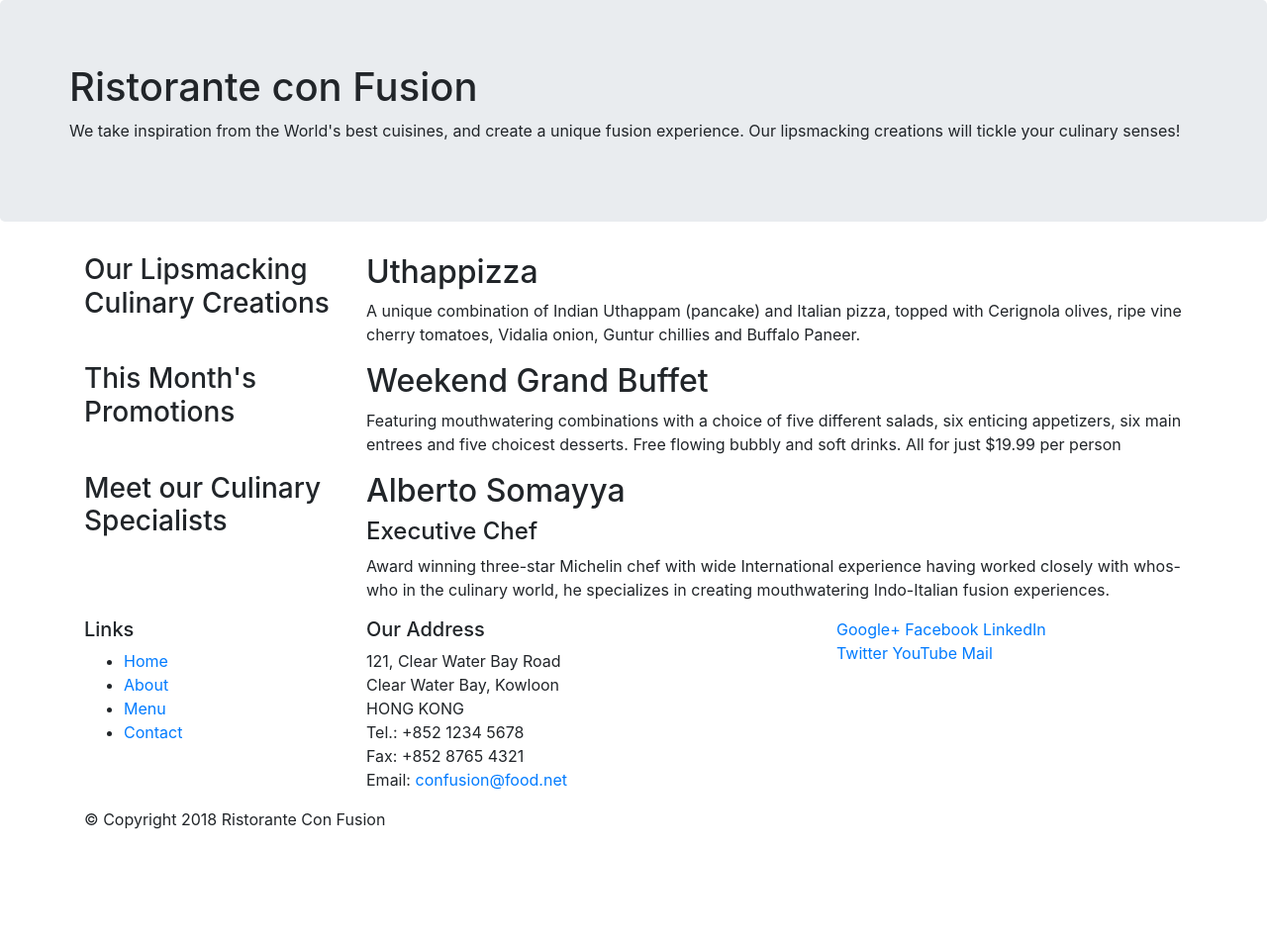
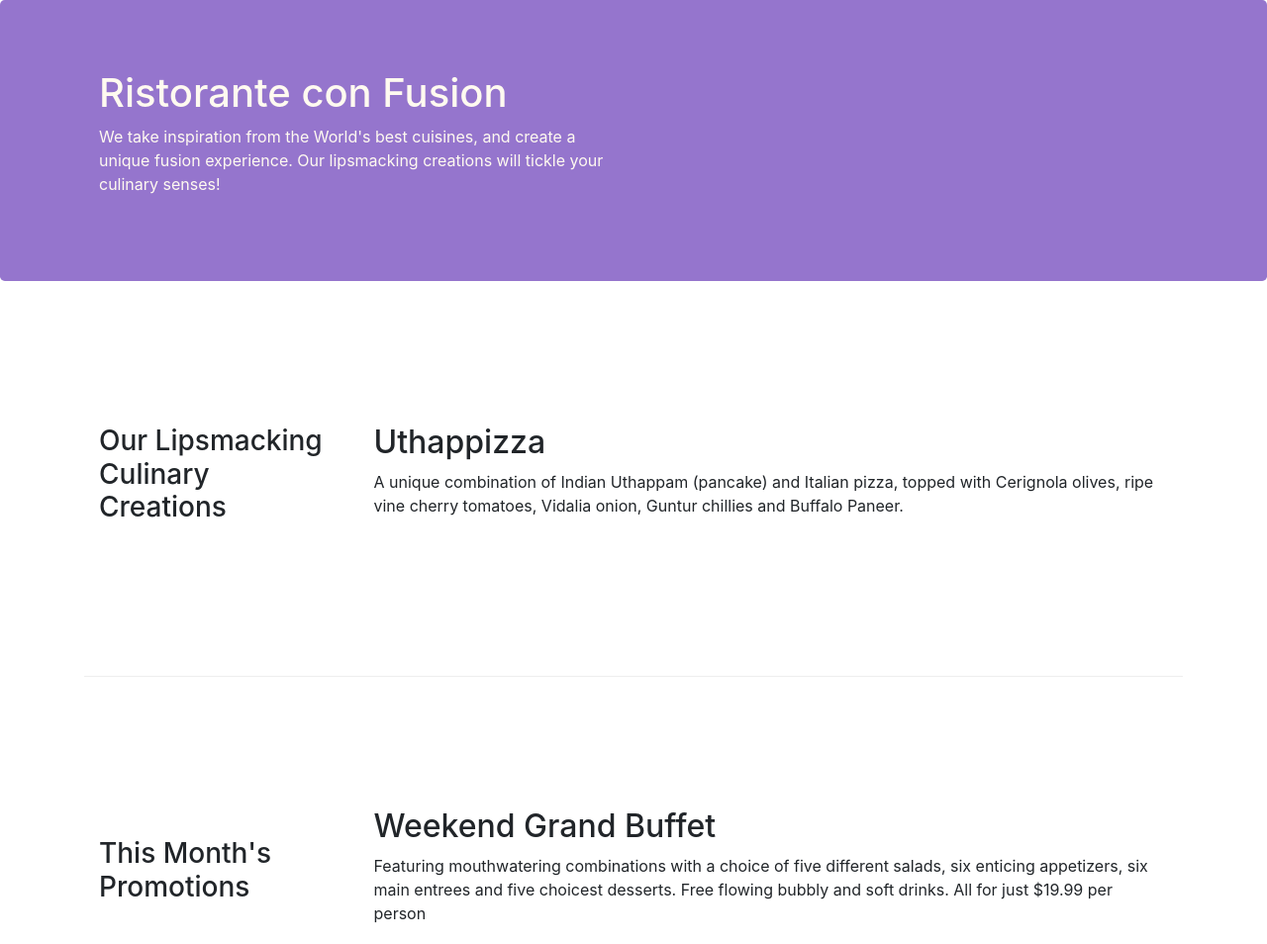
Before and after one commit to anurag4998/Bootstrap, a website: page index.html in a window 1280 px wide. Shown: the top 954 px of the page at 99% size. Before the commit the page ends 856 px from the top, so only its background shows below. Drawn offline with nearby package versions, Linux system fonts and the light colour scheme.

Commit message:
assignment1

```diff
--- /dev/null
+++ b/css/styles.css
@@ -0,0 +1,29 @@
+.row-header{
+    margin:0px auto;
+    padding:0px;
+}
+
+.row-content {
+    margin:0px auto;
+    padding: 50px 0px 50px 0px;
+    border-bottom: 1px ridge;
+    min-height:400px;
+}
+
+.footer{
+    background-color: #D1C4E9;
+    margin:0px auto;
+    padding: 20px 0px 20px 0px;
+}
+.jumbotron {
+    padding:70px 30px 70px 30px;
+    margin:0px auto;
+    background: #9575CD ;
+    color:floralwhite;
+}
+
+address{
+    font-size:80%;
+    margin:0px;
+    color:#0f0f0f;
+}
--- a/index.html
+++ b/index.html
@@ -7,14 +7,15 @@
     <meta http-equiv="x-ua-compatible" content="ie=edge">
     <title>Ristorante Con Fusion</title>
     <link rel="stylesheet" href="node_modules/bootstrap/dist/css/bootstrap.min.css">
+    <link href="css/styles.css" rel="stylesheet">
 </head>
 
 <body>
 
     <header class="jumbotron">
         <div class="container">
-            <div class="row">
-                <div>
+            <div class="row row-header">
+                <div class="col-12 col-sm-6 col-md-6">
                     <h1>Ristorante con Fusion</h1>
                     <p>We take inspiration from the World's best cuisines, and create a unique fusion experience. Our lipsmacking creations will tickle your culinary senses!</p>
                 </div>
@@ -25,45 +26,45 @@
     </header>
 
     <div class="container">
-        <div class="row">
+        <div class="row row-content align-items-center">
             <div class="col-12 col-sm-4 col-md-3">
                 <h3>Our Lipsmacking Culinary Creations</h3>
             </div>
             <div class="col col-sm col-md">
                 <h2>Uthappizza</h2>
-                <p>A unique combination of Indian Uthappam (pancake) and Italian pizza, topped with Cerignola olives, ripe vine cherry tomatoes, Vidalia onion, Guntur chillies and Buffalo Paneer.</p>
+                <p class="d-none d-sm-block">A unique combination of Indian Uthappam (pancake) and Italian pizza, topped with Cerignola olives, ripe vine cherry tomatoes, Vidalia onion, Guntur chillies and Buffalo Paneer.</p>
             </div>
         </div>
 
 
-        <div class="row">
+        <div class="row row-content align-items-center">
             <div class="col-12 col-sm-4 col-md-3">
                 <h3>This Month's Promotions</h3>
             </div>
             <div class="col col-sm col-md">
                 <h2>Weekend Grand Buffet</h2>
-                <p>Featuring mouthwatering combinations with a choice of five different salads, six enticing appetizers, six main entrees and five choicest desserts. Free flowing bubbly and soft drinks. All for just $19.99 per person </p>
+                <p class="d-none d-sm-block">Featuring mouthwatering combinations with a choice of five different salads, six enticing appetizers, six main entrees and five choicest desserts. Free flowing bubbly and soft drinks. All for just $19.99 per person </p>
             </div>
         </div>
 
-        <div class="row">
+        <div class="row row-content align-items-center">
             <div class="col-12 col-sm-4 col-md-3">
                 <h3>Meet our Culinary Specialists</h3>
             </div>
             <div class="col col-sm col-md">
                 <h2>Alberto Somayya</h2>
                 <h4>Executive Chef</h4>
-                <p>Award winning three-star Michelin chef with wide International experience having worked closely with whos-who in the culinary world, he specializes in creating mouthwatering Indo-Italian fusion experiences. </p>
+                <p class="d-none d-sm-block">Award winning three-star Michelin chef with wide International experience having worked closely with whos-who in the culinary world, he specializes in creating mouthwatering Indo-Italian fusion experiences. </p>
             </div>
         </div>
     </div>
 
-    <footer>
+    <footer class="footer">
         <div class="container">
             <div class="row">
                 <div class="col-4 col-sm-3">
                     <h5>Links</h5>
-                    <ul>
+                    <ul class="list-unstyled">
                         <li><a href="#">Home</a></li>
                         <li><a href="#">About</a></li>
                         <li><a href="#">Menu</a></li>
@@ -81,8 +82,8 @@
 		              Email: <a href="mailto:confusion@food.net">confusion@food.net</a>
 		           </address>
                 </div>
-                <div class="col-12 col-sm-3">
-                    <div>
+                <div class="col-12 col-sm-3 align-self-center">
+                    <div class="text-center">
                         <a href="http://google.com/+">Google+</a>
                         <a href="http://www.facebook.com/profile.php?id=">Facebook</a>
                         <a href="http://www.linkedin.com/in/">LinkedIn</a>
@@ -92,7 +93,7 @@
                     </div>
                 </div>
            </div>
-           <div class="row">
+           <div class="row justify-content-center">
                 <div class="col-auto">
                     <p>© Copyright 2018 Ristorante Con Fusion</p>
                 </div>
```
Also changed, not shown: aboutus.html (added, +111 -0 lines).
